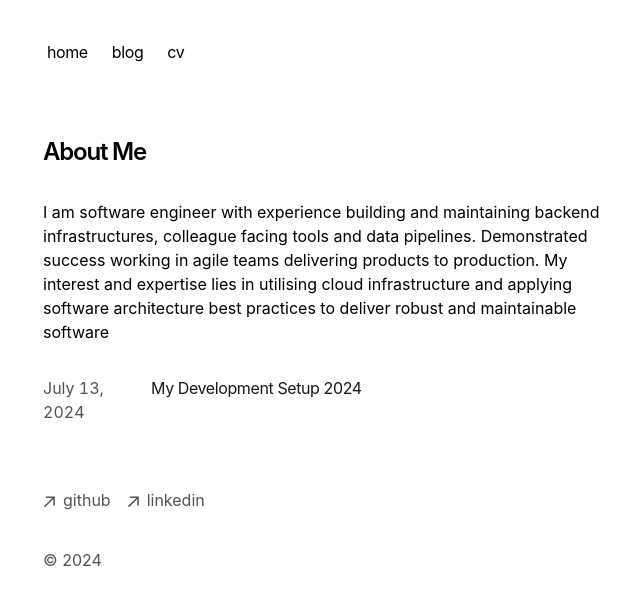
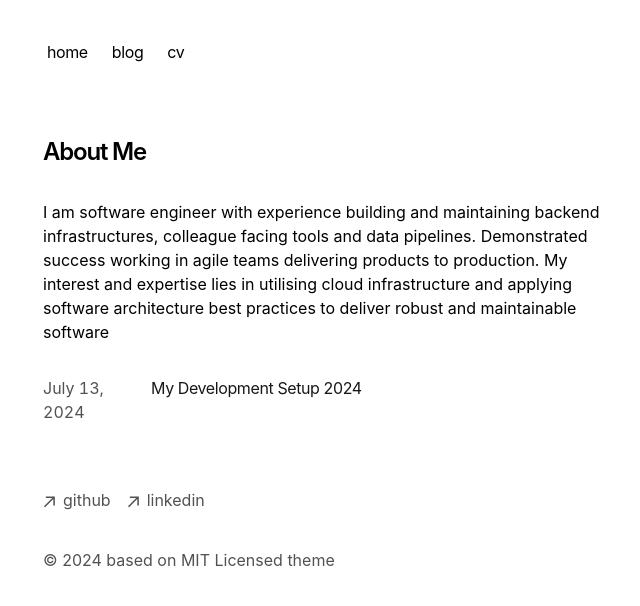
Before and after one commit to antoniehuang/antoniehuang.com, a Next.js app: page / in a window 1280 px wide. Shown: the top 606 px of the page, without its empty margins (309-949 px from the left). Built offline with nearby package versions, Linux system fonts and the light colour scheme.

Commit message:
Add MIT license with link to source.

```diff
--- a/app/components/footer.tsx
+++ b/app/components/footer.tsx
@@ -54,7 +54,7 @@ export default function Footer() {
         </li>
       </ul>
       <p className="mt-8 text-neutral-600 dark:text-neutral-300">
-        © {new Date().getFullYear()}
+        © {new Date().getFullYear()} based on MIT Licensed <a href="https://github.com/vercel/examples/tree/main/solutions/blog">theme</a>
       </p>
     </footer>
   )
```
